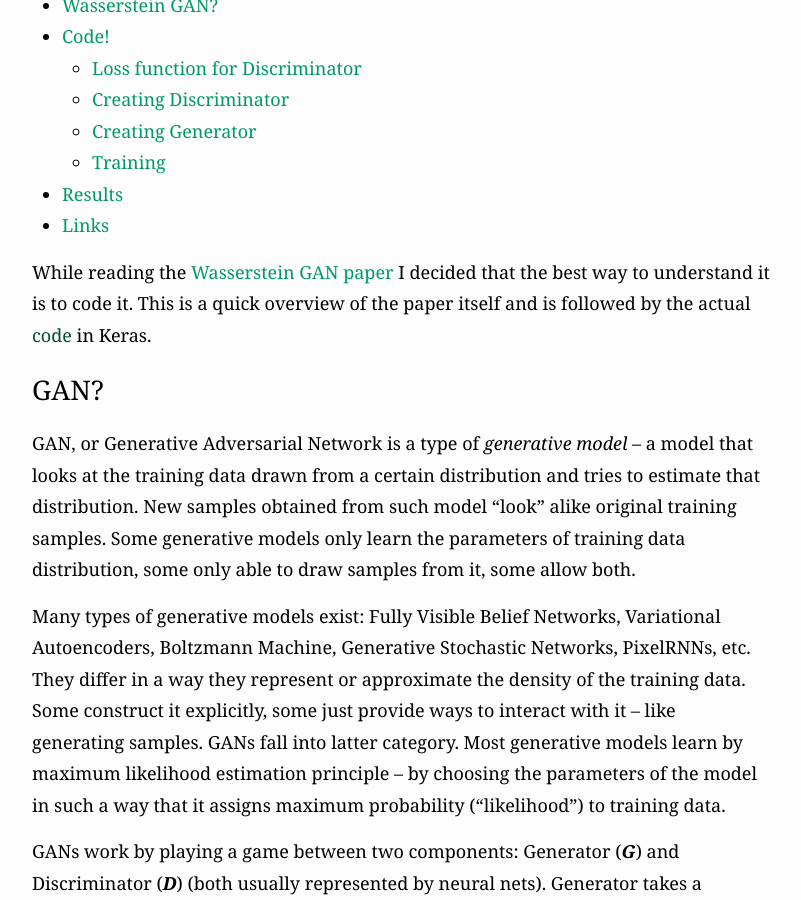
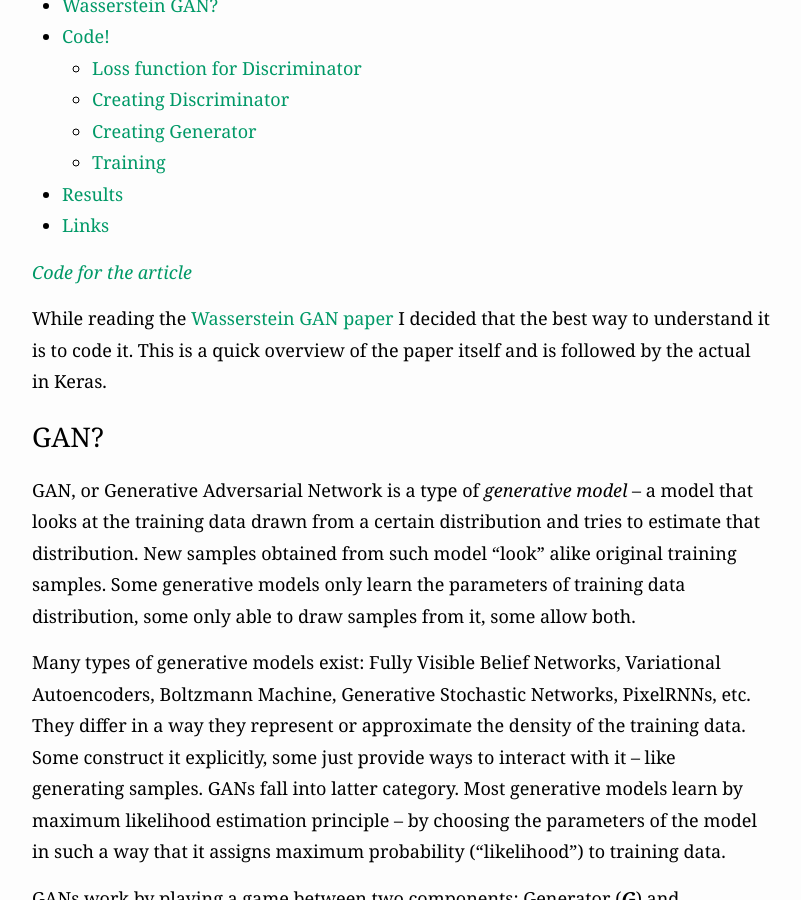
Before and after one commit to myurasov/myurasov.github.io, a Jekyll site: the page built from _posts/2017-09-24-wasserstein-gan-keras.md, in a window 1280 px wide and 900 px high, scrolled down 541 px. Shown: the whole window, without its empty margins (238-1039 px from the left). Built offline with Jekyll 4.4.1, drawn with Linux system fonts in a browser that asks for light colours; comment, search, counter and statistics services are not loaded.

Commit message:
Links to code

```diff
--- a/_posts/2017-09-24-wasserstein-gan-keras.md
+++ b/_posts/2017-09-24-wasserstein-gan-keras.md
@@ -26,7 +26,9 @@ _v. 1.0_
 
 <!-- END doctoc generated TOC please keep comment here to allow auto update -->
 
-While reading the [Wasserstein GAN paper](https://arxiv.org/pdf/1701.07875.pdf) I decided that the best way to understand it is to code it. This is a quick overview of the paper itself and is followed by the actual [code]() in Keras.
+_[Code for the article](https://gist.github.com/myurasov/6ecf449b32eb263e7d9a7f6e9aed5dc2)_
+
+While reading the [Wasserstein GAN paper](https://arxiv.org/pdf/1701.07875.pdf) I decided that the best way to understand it is to code it. This is a quick overview of the paper itself and is followed by the actual in Keras.
 
 
 # GAN?
@@ -64,6 +66,8 @@ Authors claim that compared to vanilla GAN, WGAN has the following benefits:
 - Improved stability. When the _**D**_ is trained till optimality it provides a useful loss for _**G**_ training. This means training of _**D**_ and _**G**_ doesn't have to be balanced in number of samples (it has to be balanced in vanilla GAN approach). Also authors claim that in no experiments they experienced a mode collapse happening with WGAN.
 
 # Code!
+
+_[Code for the article](https://gist.github.com/myurasov/6ecf449b32eb263e7d9a7f6e9aed5dc2)_
 
 Let's blow the dust off the keyboard.
 
```
